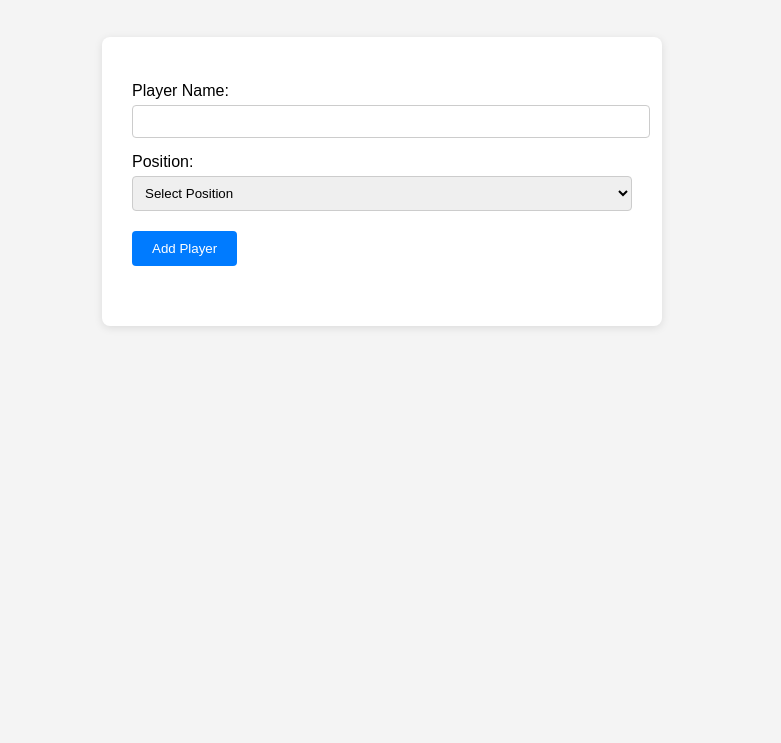
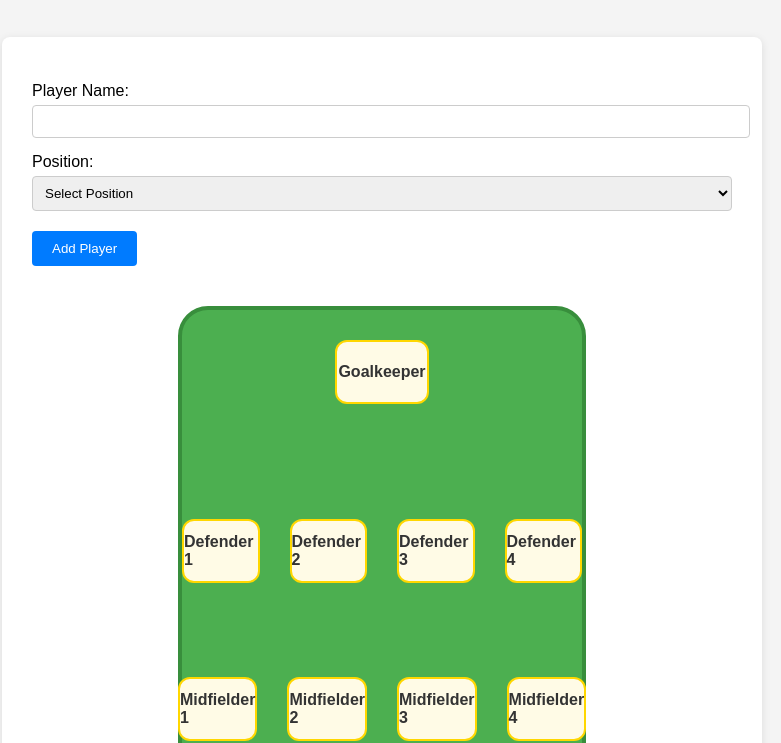
Before and after one commit to SamsCodes07/Football-Team-Builder, a plain HTML site: page public/index.html in a window 1280 px wide. Shown: the part 70-813 px from the top of the page, without its empty margins (258-1039 px from the left). Drawn offline with Linux system fonts and the light colour scheme.

Commit message:
Add football field layout and player assignment feature

```diff
--- a/public/index.html
+++ b/public/index.html
@@ -24,6 +24,29 @@
             </select>
             <button type="submit">Add Player</button>
         </form>
+        <div id="field-container">
+            <div id="football-field">
+                <div class="field-row goalkeeper-row">
+                    <div class="field-position" data-position="Goalkeeper">Goalkeeper</div>
+                </div>
+                <div class="field-row defender-row">
+                    <div class="field-position" data-position="Defender">Defender 1</div>
+                    <div class="field-position" data-position="Defender">Defender 2</div>
+                    <div class="field-position" data-position="Defender">Defender 3</div>
+                    <div class="field-position" data-position="Defender">Defender 4</div>
+                </div>
+                <div class="field-row midfielder-row">
+                    <div class="field-position" data-position="Midfielder">Midfielder 1</div>
+                    <div class="field-position" data-position="Midfielder">Midfielder 2</div>
+                    <div class="field-position" data-position="Midfielder">Midfielder 3</div>
+                    <div class="field-position" data-position="Midfielder">Midfielder 4</div>
+                </div>
+                <div class="field-row forward-row">
+                    <div class="field-position" data-position="Forward">Forward 1</div>
+                    <div class="field-position" data-position="Forward">Forward 2</div>
+                </div>
+            </div>
+        </div>
         <div id="team-list"></div>
     </div>
     <script src="script.js"></script>
--- a/public/script.js
+++ b/public/script.js
@@ -1,7 +1,11 @@
 document.addEventListener('DOMContentLoaded', function() {
     const form = document.getElementById('player-form');
     const teamList = document.getElementById('team-list');
+    const fieldPositions = document.querySelectorAll('.field-position');
     const team = [];
+
+    // Track assigned players to field positions
+    const assignedPlayers = {};
 
     form.addEventListener('submit', function(e) {
         e.preventDefault();
@@ -14,8 +18,24 @@ document.addEventListener('DOMContentLoaded', function() {
         }
     });
 
+    // Assign player to field position on click
+    fieldPositions.forEach((pos, idx) => {
+        pos.addEventListener('click', function() {
+            // Find first unassigned player for this position
+            const available = team.filter(p => p.position === pos.dataset.position && !Object.values(assignedPlayers).includes(p.name));
+            if (available.length > 0) {
+                assignedPlayers[idx] = available[0].name;
+                pos.textContent = available[0].name + ' (' + pos.dataset.position + ')';
+                pos.classList.add('assigned');
+                renderTeam();
+            } else {
+                alert('No available player for this position!');
+            }
+        });
+    });
+
     function renderTeam() {
-        teamList.innerHTML = '';
+        teamList.innerHTML = '<h2>Team List</h2>';
         team.forEach((player, idx) => {
             const div = document.createElement('div');
             div.className = 'team-member';
--- a/public/style.css
+++ b/public/style.css
@@ -10,13 +10,68 @@ h1 {
     margin-top: 30px;
 }
 
+/* Team builder container */
 #team-builder {
-    max-width: 500px;
+    max-width: 700px;
     margin: 40px auto;
     background: #fff;
     padding: 30px;
     border-radius: 8px;
     box-shadow: 0 2px 8px rgba(0,0,0,0.1);
+}
+
+/* Football field layout */
+#field-container {
+    margin: 40px auto;
+    display: flex;
+    justify-content: center;
+}
+
+#football-field {
+    width: 400px;
+    height: 600px;
+    background: linear-gradient(180deg, #4caf50 80%, #388e3c 100%);
+    border: 4px solid #388e3c;
+    border-radius: 30px;
+    position: relative;
+    display: flex;
+    flex-direction: column;
+    justify-content: space-between;
+    padding: 30px 0;
+}
+
+.field-row {
+    display: flex;
+    justify-content: center;
+    gap: 30px;
+    margin-bottom: 20px;
+}
+
+.goalkeeper-row {
+    margin-bottom: 60px;
+}
+
+.defender-row, .midfielder-row, .forward-row {
+    margin-bottom: 40px;
+}
+
+.field-position {
+    width: 90px;
+    height: 60px;
+    background: #fffbe6;
+    border: 2px solid #ffd700;
+    border-radius: 12px;
+    display: flex;
+    align-items: center;
+    justify-content: center;
+    font-weight: bold;
+    color: #333;
+    cursor: pointer;
+    transition: background 0.2s, border 0.2s;
+}
+.field-position.assigned {
+    background: #c8e6c9;
+    border-color: #388e3c;
 }
 
 label {
```
